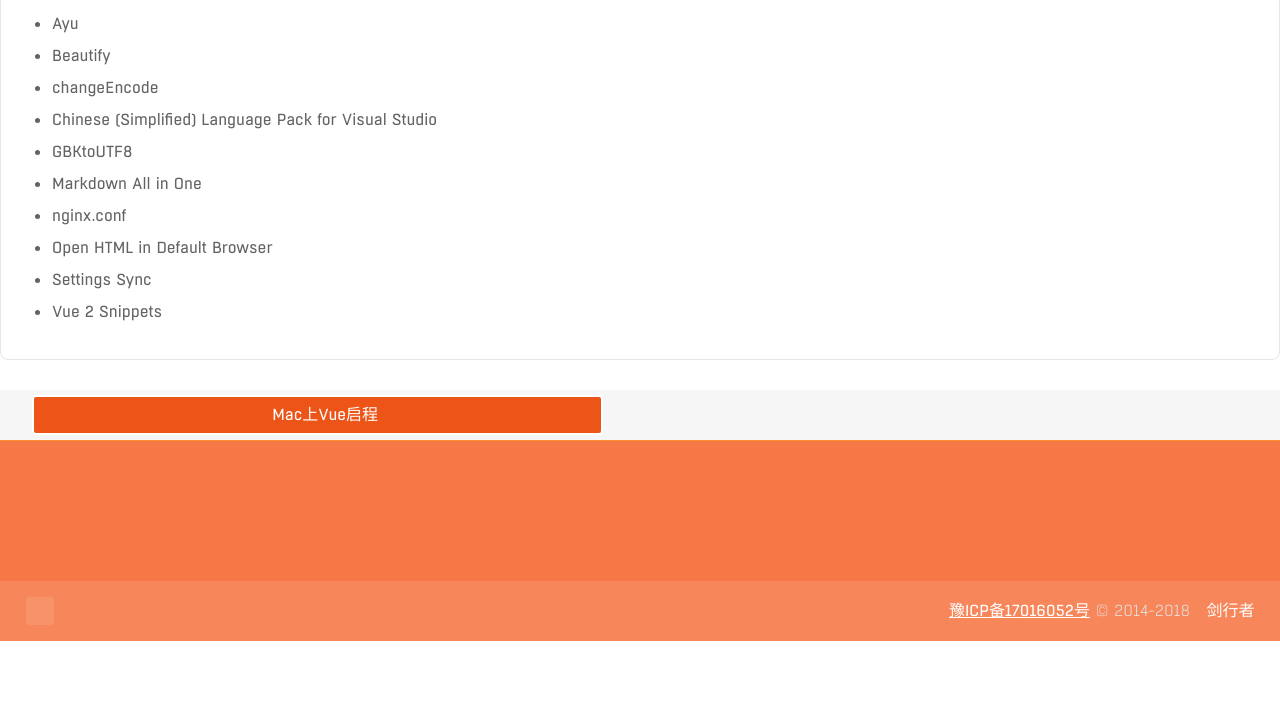
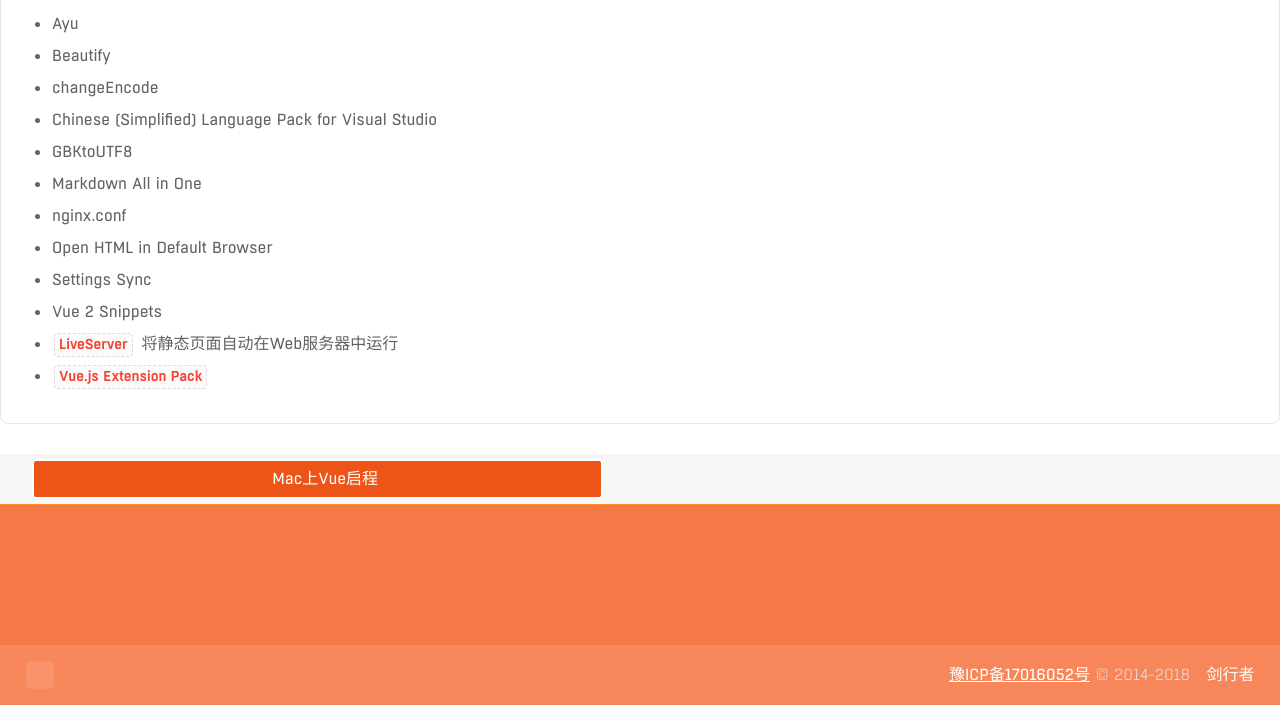
Before and after one commit to psvmc/myblog_jekyll, a Jekyll site: the page built from _posts/2018-11-14-vscode-plugin.md, in a window 1280 px wide and 900 px high, scrolled down 741 px, cut to the strip 195-900 px from the top of the window. Built offline with Jekyll 4.4.1, drawn with Linux system fonts in a browser that asks for light colours; comment, search, counter and statistics services are not loaded; before the commit the page ends 1577 px from its top, so only the background shows below that.

Commit message:
文章更新

```diff
--- a/_posts/2018-11-14-vscode-plugin.md
+++ b/_posts/2018-11-14-vscode-plugin.md
@@ -24,3 +24,5 @@
 - Open HTML in Default Browser
 - Settings Sync
 - Vue 2 Snippets
+- [`LiveServer`](https://marketplace.visualstudio.com/items?itemName=ritwickdey.LiveServer) 将静态页面自动在Web服务器中运行
+- [`Vue.js Extension Pack`](https://marketplace.visualstudio.com/items?itemName=mubaidr.vuejs-extension-pack)
```
